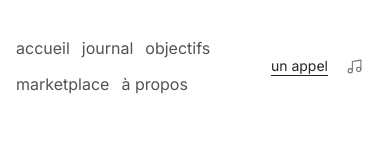
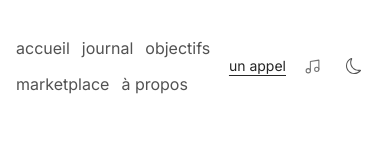
Before and after one commit to rcoco78/mon-blog, a Next.js app: page /outils in a window 390 px wide. Shown: the top 160 px of the page. Built offline with nearby package versions, Linux system fonts and the light colour scheme; no server answers.

Commit message:
Rendre le gris secondaire lisible en sombre et le thème accessible sur mobile.

```diff
--- a/components/Layout.js
+++ b/components/Layout.js
@@ -202,7 +202,7 @@ export default function Layout({ children }) {
             <button
               aria-label="Toggle Dark Mode"
               type="button"
-              className="flex items-center justify-center transition-all py-1 px-2 sm:px-3 rounded-md hover:bg-neutral-100 dark:hover:bg-neutral-800 text-neutral-600 dark:text-neutral-400 hover:text-neutral-900 dark:hover:text-neutral-100 min-w-[40px] max-[480px]:hidden"
+              className="flex items-center justify-center transition-all py-1 px-2 sm:px-3 rounded-md hover:bg-neutral-100 dark:hover:bg-neutral-800 text-neutral-600 dark:text-neutral-400 hover:text-neutral-900 dark:hover:text-neutral-100 min-w-[40px]"
               onClick={toggleTheme}
               disabled={!mounted}
             >
--- a/styles/globals.css
+++ b/styles/globals.css
@@ -18,6 +18,12 @@ body {
   background: rgb(var(--background-rgb));
   @apply antialiased;
   transition: background-color 0.3s ease, color 0.3s ease;
+}
+
+/* Meta trop faible sur fond noir : neutral-500 reste en clair, passe à 400 en sombre. */
+.dark .text-neutral-500,
+.dark .dark\:text-neutral-500 {
+  color: #a3a3a3;
 }
 
 @layer components {
```
